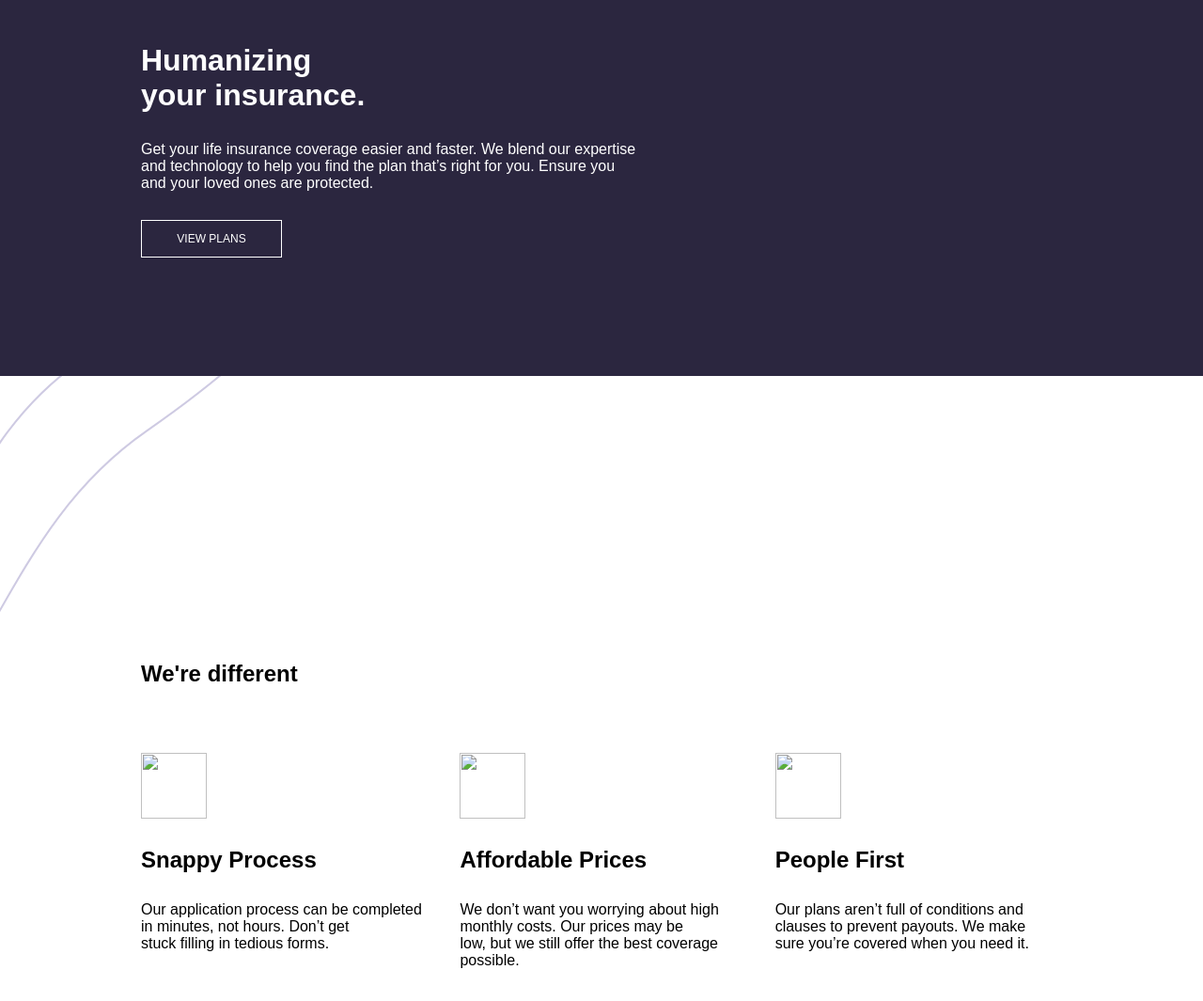
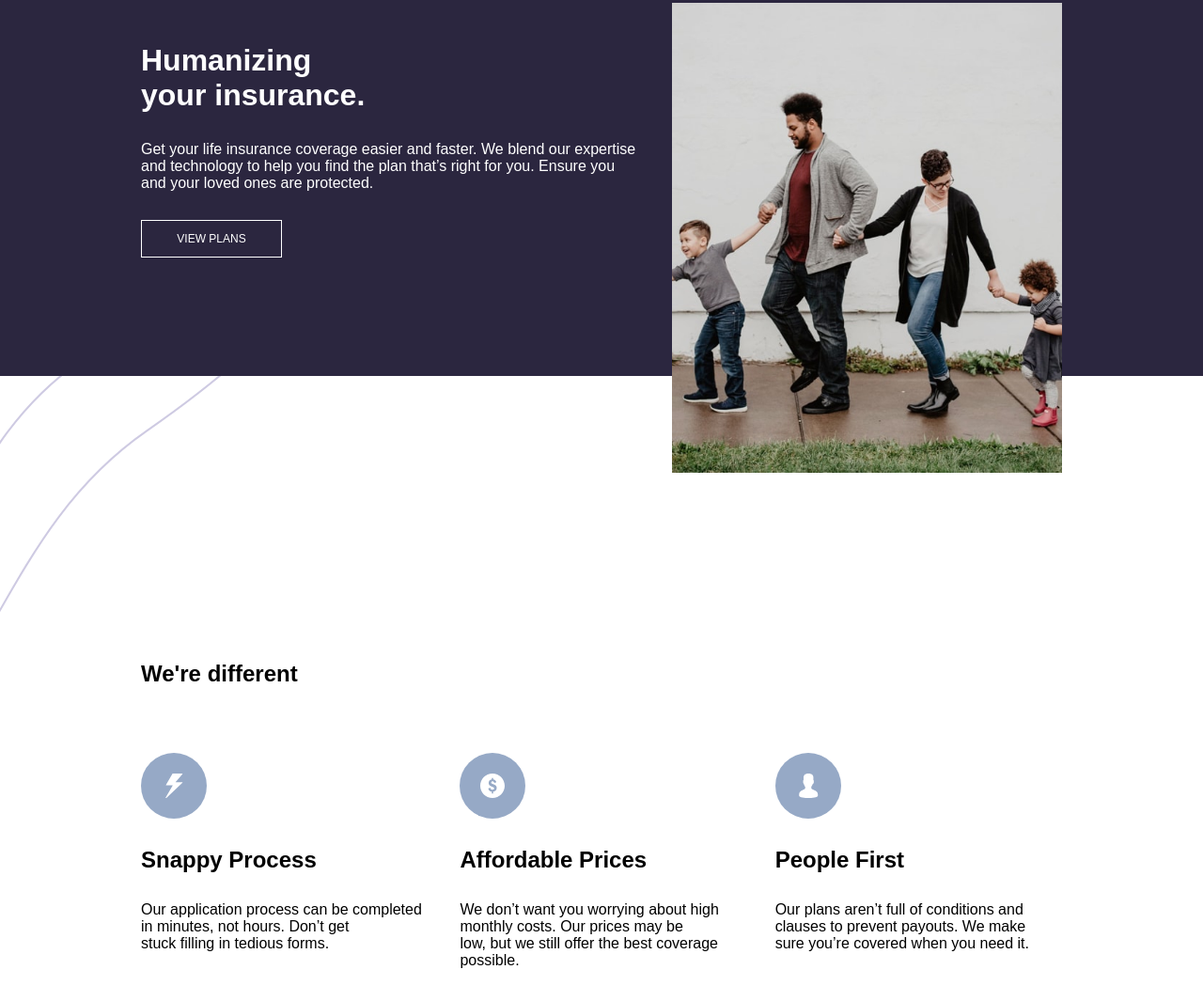
Before and after one commit to tochukwutech/insure, a plain HTML site: page index.html in a window 1280 px wide. Shown: the part 147-1212 px from the top of the page at 94% size. Drawn offline with Linux system fonts and the light colour scheme; the site is published under a folder, as on GitHub Pages, so addresses that start at the root find nothing.

Commit message:
Test re-upload

```diff
--- a/index.html
+++ b/index.html
@@ -27,24 +27,24 @@
             <p>Get your life insurance coverage easier and faster. We blend our expertise<br>and technology to help you find the plan that’s right for you. Ensure you<br>and your loved ones are protected.</p>
             <a href="#" class="p-btn">View Plans</a>
         </div>
-        <img src="/google-driveINSURE_LANDING PAGE/images/image-intro-desktop.jpg" alt="" class="desk-intro-img">
+        <img src="google-driveINSURE_LANDING PAGE/images/image-intro-desktop.jpg" alt="" class="desk-intro-img">
     </header>
     <section>
         <div class="container">
             <h1>We're different</h1>
             <div class="values">
                 <div class="value">
-                    <img src="/google-driveINSURE_LANDING PAGE/images/icon-snappy-process.svg" alt="">
+                    <img src="google-driveINSURE_LANDING PAGE/images/icon-snappy-process.svg" alt="">
                     <h2>Snappy Process</h2>
                     <p>Our application process can be completed in minutes, not hours. Don’t get<br>stuck filling in tedious forms.</p>
                 </div>
                 <div class="value">
-                    <img src="/google-driveINSURE_LANDING PAGE/images/icon-affordable-prices.svg" alt="">
+                    <img src="google-driveINSURE_LANDING PAGE/images/icon-affordable-prices.svg" alt="">
                     <h2>Affordable Prices</h2>
                     <p>We don’t want you worrying about high monthly costs. Our prices may be<br>low, but we still offer the best coverage possible.</p>
                 </div>
                 <div class="value">
-                    <img src="/google-driveINSURE_LANDING PAGE/images/icon-people-first.svg" alt="">
+                    <img src="google-driveINSURE_LANDING PAGE/images/icon-people-first.svg" alt="">
                     <h2>People First</h2>
                     <p>Our plans aren’t full of conditions and clauses to prevent payouts. We make<br>sure you’re covered when you need it.</p>
                 </div>
```
